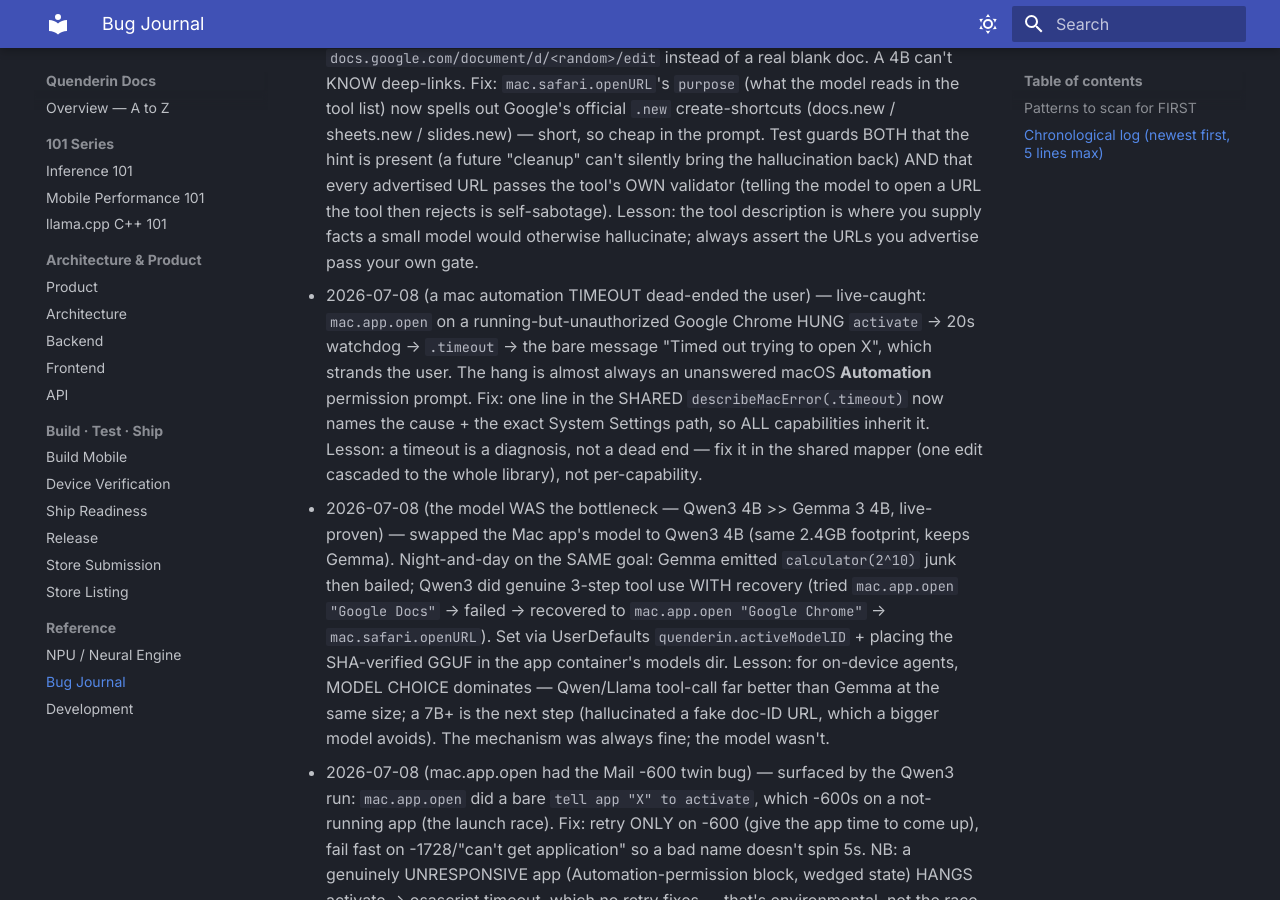
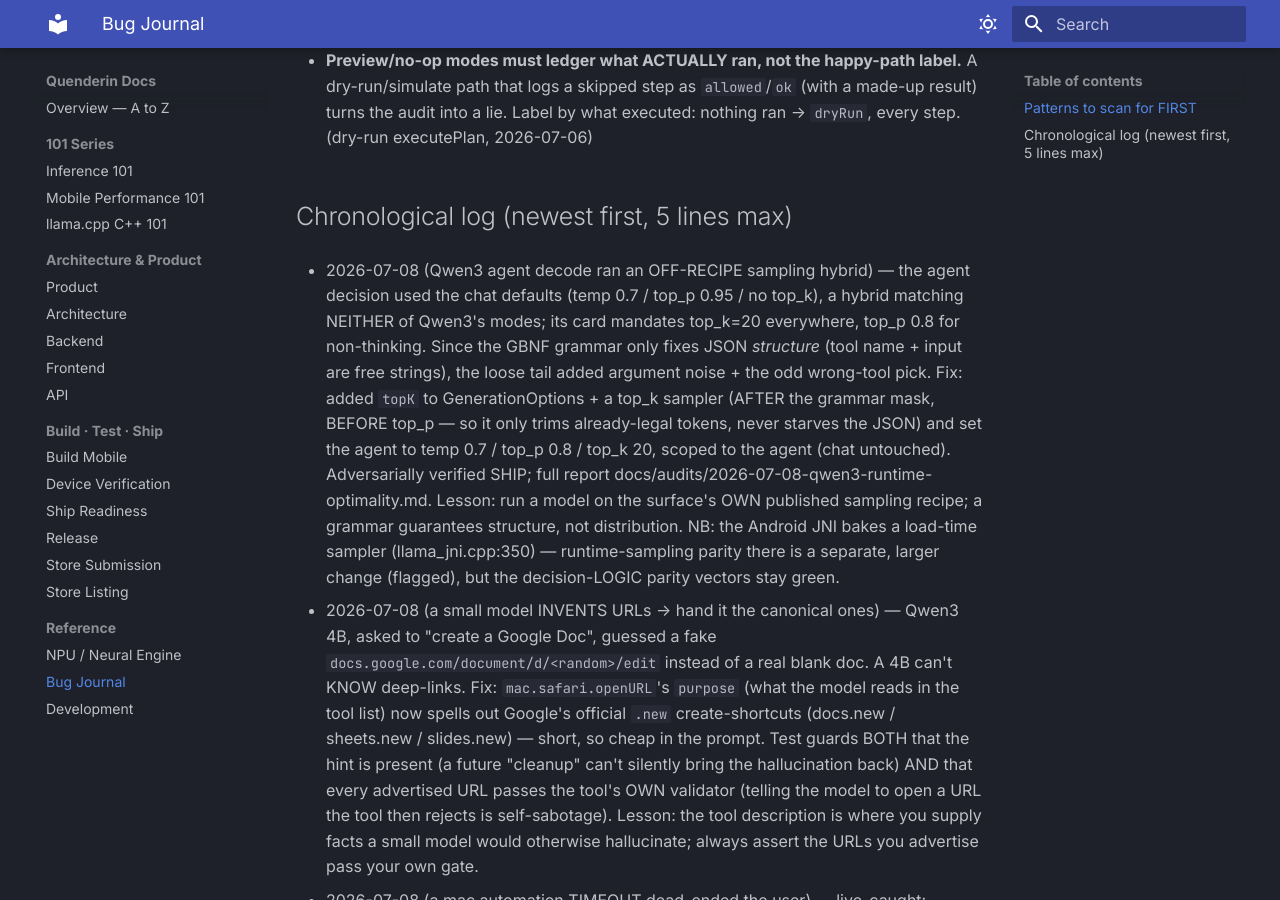
Before and after one commit to alikatgh/quenderin, an MkDocs documentation site: the page built from docs/BUG_JOURNAL.md, in a window 1280 px wide and 900 px high, scrolled down 13576 px. Built offline with MkDocs 1.6.1 and Material for MkDocs 9.7.7, drawn with Linux system fonts in a browser that asks for light colours; some of the changed text lies outside the part shown.

Commit message:
fix(mac-agent): run Qwen3 agent decode on its own sampling recipe (top_k=20)
The agent decision used the chat sampling defaults — temp 0.7 / top_p 0.95 /
no top_k — a hybrid that matches NEITHER of Qwen3's published modes (its card
mandates top_k=20 everywhere, top_p 0.8 non-thinking). The GBNF grammar fixes
JSON *structure* only; a tool's name and `input` are free-form strings sampled
from that loose tail, so off-recipe sampling added argument noise and the odd
low-probability wrong-tool pick.

Added a `topK` field to GenerationOptions and a top_k sampler inserted AFTER the
grammar mask and BEFORE top_p — so it only ever trims already-legal tokens and
can never make the JSON contract unsatisfiable — then set the agent decode to
temp 0.7 / top_p 0.8 / top_k 20. Scoped to the agent (chat untouched, topK=0 by
default). A guard test pins the recipe. 386 tests + agent-parity green.

This is the one adversarially-verified SHIP fix from a multi-agent diagnosis of
whether we run Qwen3 optimally (full report in docs/audits/). The two bigger
"let it think first" ideas were rated RISKY — real, but the proposed fixes were
incomplete/regressive and are product+parity decisions needing a benchmark;
deliberately NOT merged here. The Android JNI's load-time sampler needs a
separate change for runtime-sampling parity (flagged); decision-logic parity is
unaffected and green.

Co-Authored-By: Claude Opus 4.8 <noreply@anthropic.com>

```diff
--- a/docs/BUG_JOURNAL.md
+++ b/docs/BUG_JOURNAL.md
@@ -15,6 +15,14 @@ Cheap-to-write, cheap-to-read, expensive-to-skip. `grep -i <symptom>` this befor
   the plaintext in an ephemeral in-memory draft that is discarded on save; migrate any legacy plaintext
   once on load, with the reader accepting both formats so no one is locked out mid-migration. (Q-530)
 
+- **The biggest-looking fix is the one to adversarially VERIFY hardest.** A multi-agent Qwen3
+  diagnosis ranked "give the model a `<think>` budget before the JSON" as the #1 high-leverage fix —
+  and the adversarial verify pass rated it RISKY, not ship: the proposed `</think>` stop sequence is
+  DEFINED-BUT-NEVER-CONSUMED by the engine loop (`stopSequences` exists in GenerationOptions, the
+  decode loop only stops on cancel/EOG/maxTokens), so it would run to the cap and feed a TRUNCATED
+  chain-of-thought — worse than none — plus it's a product/latency + twin-parity decision, not a
+  bugfix. Ship the boring verified win (the sampling recipe); gate the exciting one behind a
+  benchmark. The dual-lens verify is what stops a plausible-but-regressive fix from landing. (Q-qwen3)
 - **A live screenshot can show STALE behavior — `swift test` rebuilds the library, not the app.**
   After changing QuenderinKit source, `swift test` recompiles the package + tests, but the running
   `.app` is whatever `xcodebuild` LAST produced. Verifying UI via a screenshot means rebuilding the
@@ -406,6 +414,18 @@ Cheap-to-write, cheap-to-read, expensive-to-skip. `grep -i <symptom>` this befor
 
 ## Chronological log (newest first, 5 lines max)
 
+- 2026-07-08 (Qwen3 agent decode ran an OFF-RECIPE sampling hybrid) — the agent decision used the
+  chat defaults (temp 0.7 / top_p 0.95 / no top_k), a hybrid matching NEITHER of Qwen3's modes; its
+  card mandates top_k=20 everywhere, top_p 0.8 for non-thinking. Since the GBNF grammar only fixes
+  JSON *structure* (tool name + input are free strings), the loose tail added argument noise + the
+  odd wrong-tool pick. Fix: added `topK` to GenerationOptions + a top_k sampler (AFTER the grammar
+  mask, BEFORE top_p — so it only trims already-legal tokens, never starves the JSON) and set the
+  agent to temp 0.7 / top_p 0.8 / top_k 20, scoped to the agent (chat untouched). Adversarially
+  verified SHIP; full report docs/audits/2026-07-08-qwen3-runtime-optimality.md. Lesson: run a model
+  on the surface's OWN published sampling recipe; a grammar guarantees structure, not distribution.
+  NB: the Android JNI bakes a load-time sampler (llama_jni.cpp:350) — runtime-sampling parity there
+  is a separate, larger change (flagged), but the decision-LOGIC parity vectors stay green.
+
 - 2026-07-08 (a small model INVENTS URLs → hand it the canonical ones) — Qwen3 4B, asked to "create
   a Google Doc", guessed a fake `docs.google.com/document/d/<random>/edit` instead of a real blank
   doc. A 4B can't KNOW deep-links. Fix: `mac.safari.openURL`'s `purpose` (what the model reads in the
```
Also changed, not shown: docs/audits/2026-07-08-qwen3-runtime-optimality.md (added, +154 -0 lines), 4 other files.
